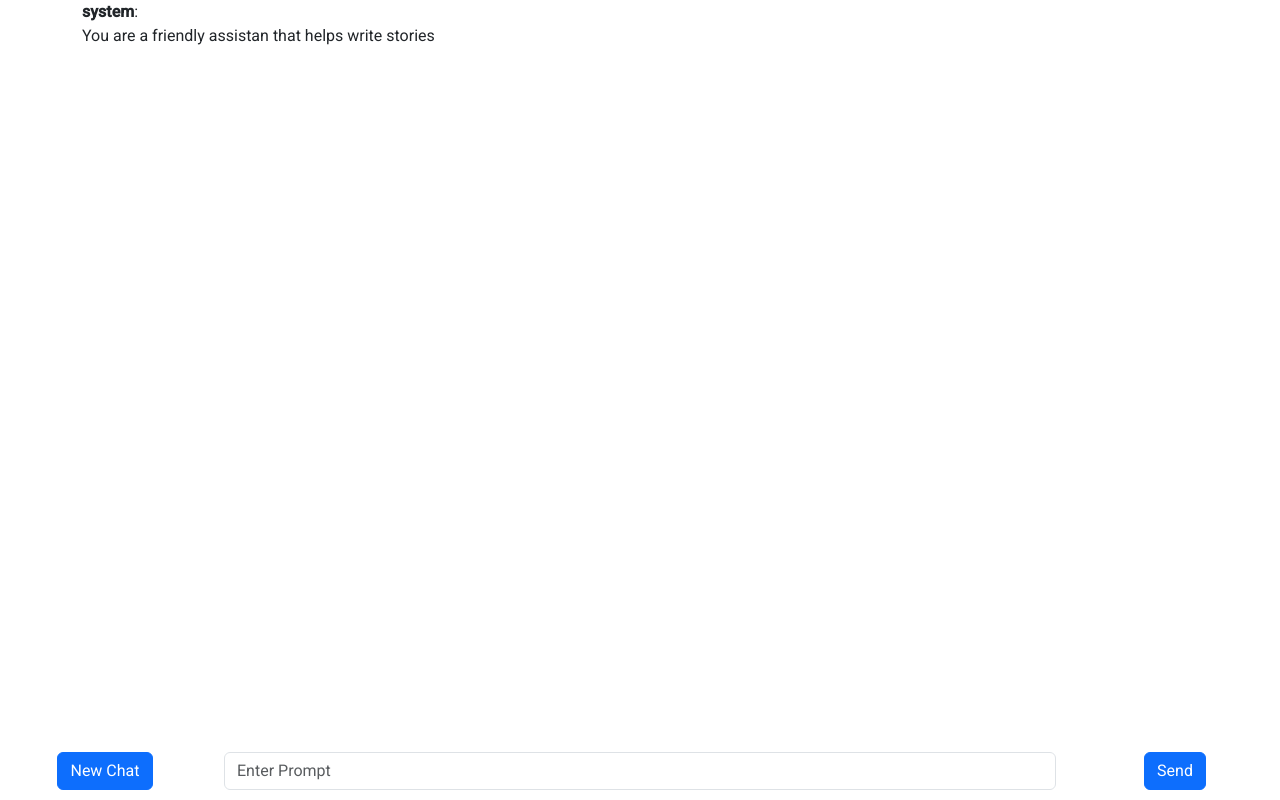
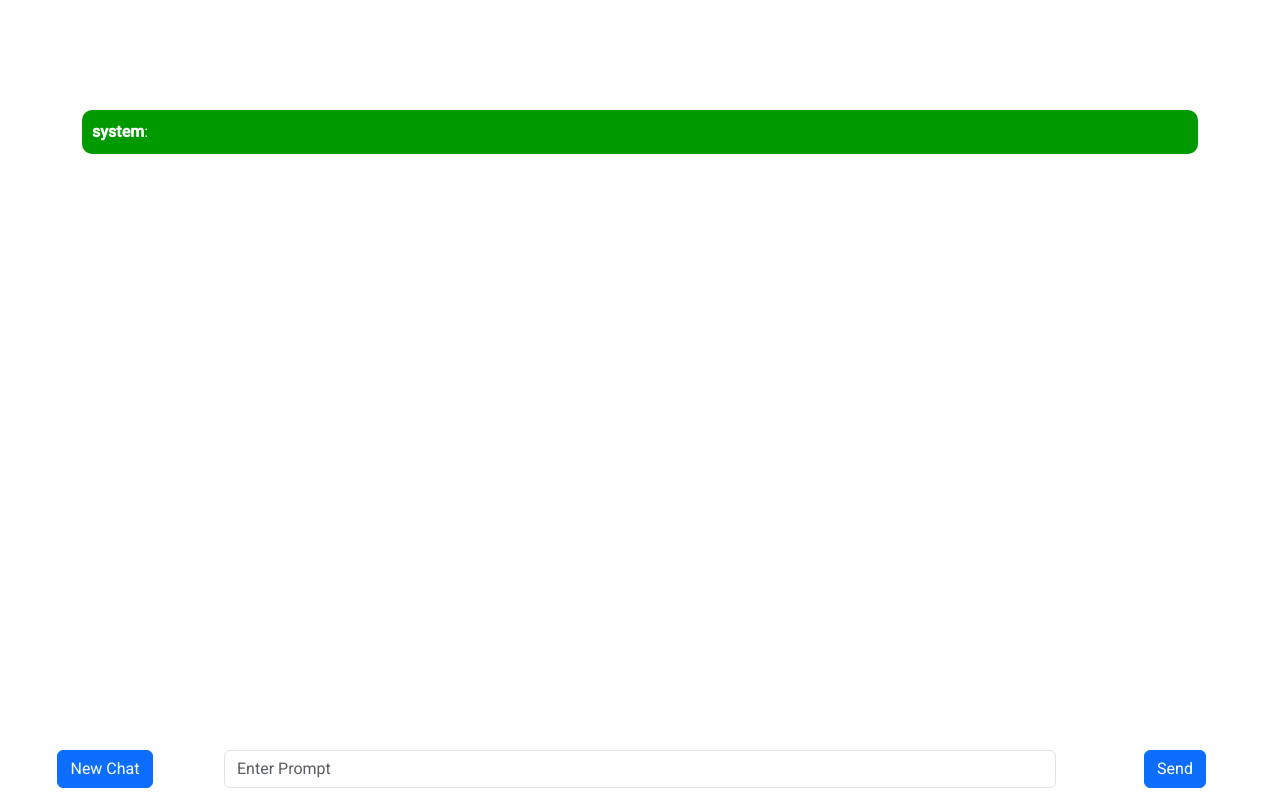
Before and after one commit to mdrehan4all/llm-chatui, an Angular app: page /chat in a window 1280 px wide. Built offline with nearby package versions, Linux system fonts and the light colour scheme.

Commit message:
ui updated

```diff
--- a/src/app/chatui/chatui.component.html
+++ b/src/app/chatui/chatui.component.html
@@ -1,25 +1,28 @@
-<div class="container">
-    <div class="row">
-        <div class="col-md-12 mb-5">
-            <div *ngFor="let d of message">
-                <p><strong>{{ d.role }}</strong>:<br/> <span style="white-space: pre-line">{{ d.content }}</span></p>
+<div style="position: fixed;bottom:70px;left:0px;right:0px;padding:10px;top:100px;overflow: scroll;scrollbar-width: none;">
+    <div class="container">
+        <div class="row">
+            <div class="col-md-12 mb-5">
+                <div *ngFor="let d of message">
+                    <p style="background-color: #009900;color:#ffffff;padding:10px;border-radius: 10px;"><strong>{{ d.role }}</strong>:<br/> <span style="white-space: pre-line">{{ d.content }}</span></p>
+                </div>
             </div>
         </div>
     </div>
 </div>
+<div style="position: fixed;bottom:0px;left:0px;right:0px;padding:10px;height: 60px;">
 
-<div style="position: fixed;bottom:0px;left:0px;right:0px;padding:10px;">
-    <form [formGroup]="form" (submit)="submit()">
     <div class="row text-center">
         <div class="col-2">
-            <button class="btn btn-primary" (click)="resetMessage()">New Chat</button>
+            <button class="btn btn-primary" (click)="resetMessage()">New&nbsp;Chat</button>
         </div>
+
         <div class="col-8">
-            <input type="text" class="form-control" placeholder="Enter Prompt" formControlName="prompt"/>
+            <form [formGroup]="form" (submit)="submit()">
+                <input type="text" class="form-control" placeholder="Enter Prompt" formControlName="prompt"/>
+            </form>
         </div>
         <div class="col-2">
-            <button class="btn btn-primary" [disabled]="btnSend != 'Send'">{{ btnSend }}</button>
+            <button class="btn btn-primary" [disabled]="btnSend != 'Send'" (click)="submit()">{{ btnSend }}</button>
         </div>
     </div>
-    </form>
 </div>
--- a/src/app/chatui/chatui.component.ts
+++ b/src/app/chatui/chatui.component.ts
@@ -32,14 +32,16 @@ export class ChatuiComponent implements OnInit{
   }
 
   resetMessage(){
+    console.log("RESET")
     this.message = [];
     this.message.push({
       role: "system",
-      content: "You are a friendly assistan that helps write stories"
+      content: ""
     });
 
     this.input = {
-      messages: this.message
+      messages: this.message,
+      max_tokens : 1024
     };
   }
 
```
Also changed, not shown: 1 other file (tests, documents, lock files or other folders).
